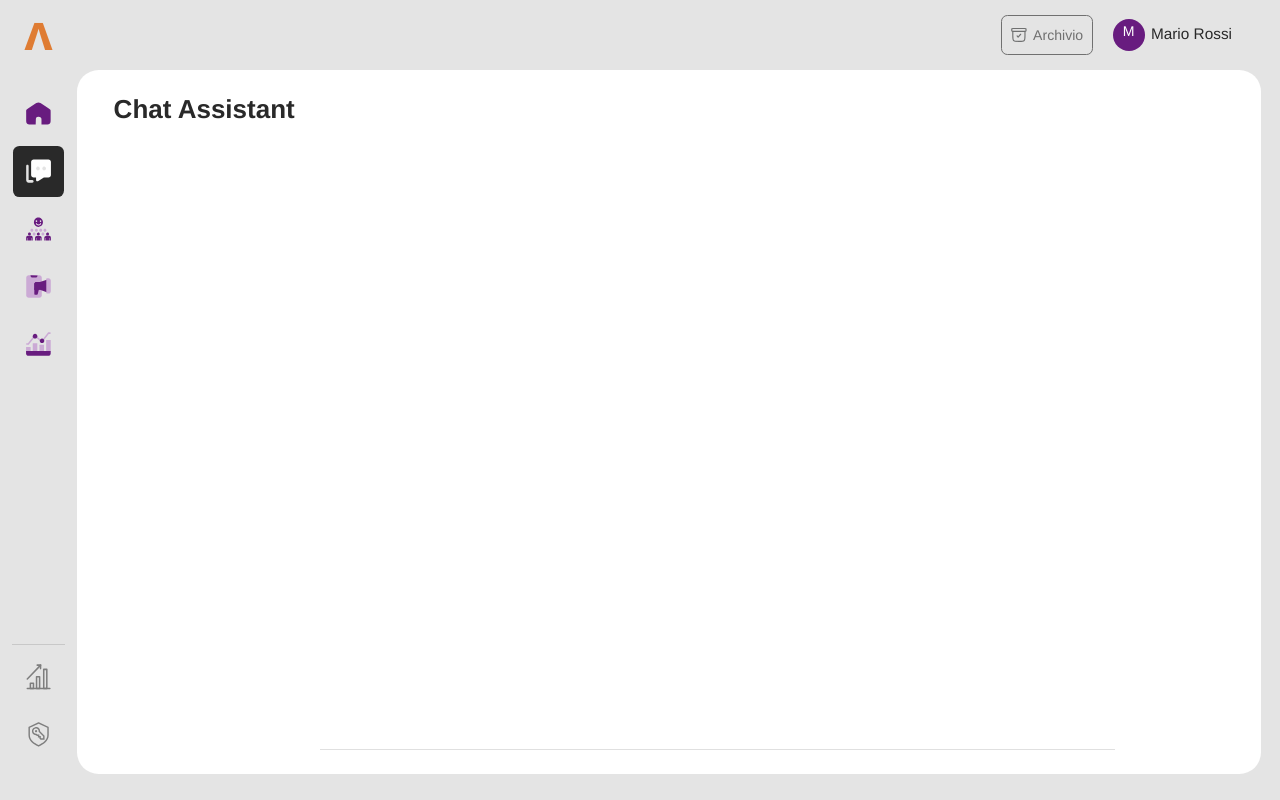
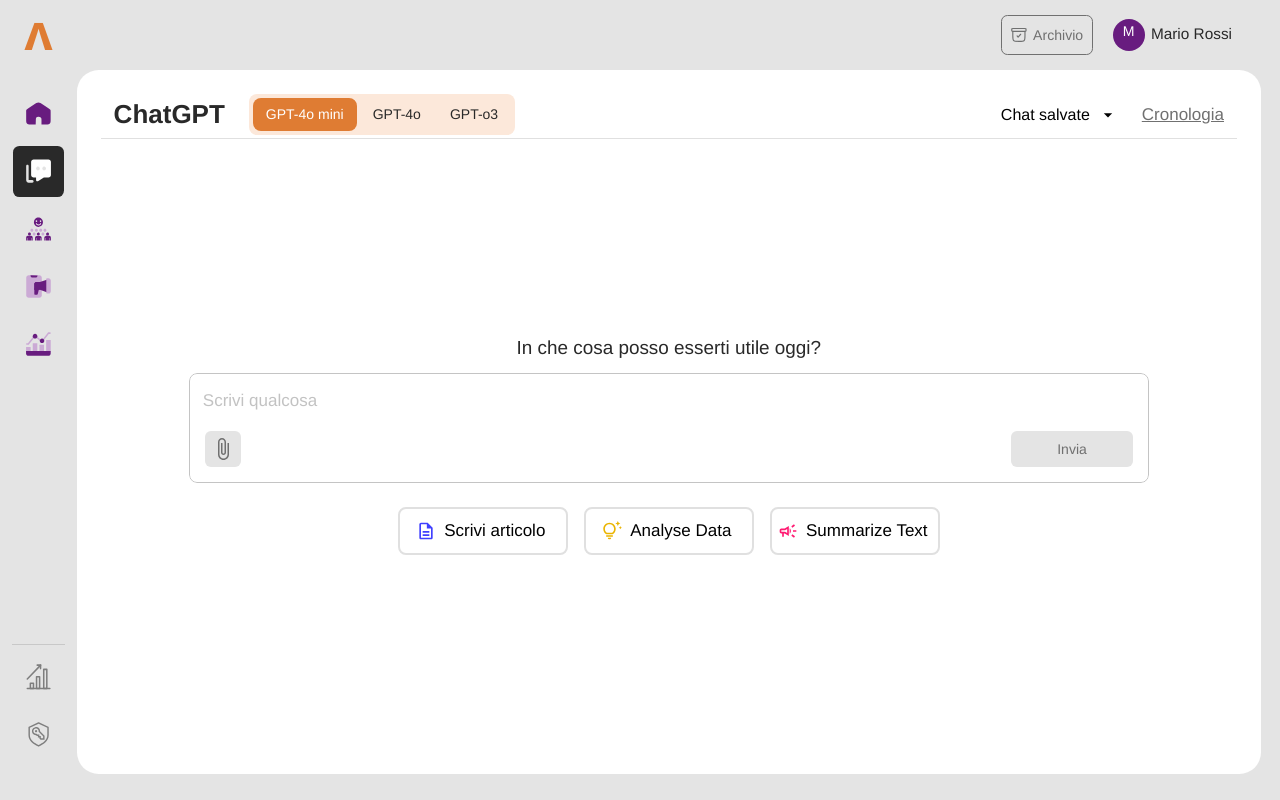
Before and after one commit to AdMind-ai/InvestorAI, a React (Vite) app in the folder frontend/: page /chat-assistant in a window 1280 px wide. Built offline with nearby package versions, Linux system fonts and the light colour scheme.

Commit message:
adding chat page

```diff
--- /dev/null
+++ b/frontend/src/components/OutlinedButton.tsx
@@ -0,0 +1,52 @@
+import React from 'react'
+import { Button } from '@mui/material'
+import { useTheme } from '@mui/material/styles'
+
+interface OutlinedButtonProps {
+  icon?: React.ReactElement // Aqui garantimos que icon é um ReactElement
+  title: string
+  color: number
+}
+
+// Array com as cores desejadas
+const iconColors = ['#4040FF', '#EAB400', '#FF1A72']
+
+const OutlinedButton: React.FC<OutlinedButtonProps> = ({
+  icon,
+  title,
+  color,
+}) => {
+  const theme = useTheme()
+
+  const colorIndex = color
+  const iconColor = iconColors[colorIndex - 1]
+
+  const styledIcon = icon
+    ? React.cloneElement(icon, { sx: { color: iconColor } })
+    : null
+
+  return (
+    <Button
+      variant="outlined"
+      startIcon={styledIcon}
+      sx={{
+        color: 'black',
+        fontSize: '17px',
+        fontWeight: '400',
+        borderRadius: '8px',
+        border: `2px solid ${theme.palette.grey[300]}`,
+        textTransform: 'none',
+        padding: '4px 1px',
+        height: '6vh',
+        '&:hover': {
+          backgroundColor: '#f3f4f6',
+          borderColor: '#9ca3af',
+        },
+      }}
+    >
+      {title}
+    </Button>
+  )
+}
+
+export default OutlinedButton
--- /dev/null
+++ b/frontend/src/components/SimpleDropdown.tsx
@@ -0,0 +1,50 @@
+import React, { useState } from 'react'
+import { Button, Menu, MenuItem, Box } from '@mui/material'
+import ArrowDropDownIcon from '@mui/icons-material/ArrowDropDown'
+
+interface SimpleDropdownProps {
+  title: string
+  options: string[]
+}
+
+const SimpleDropdown: React.FC<SimpleDropdownProps> = ({ title, options }) => {
+  const [anchorEl, setAnchorEl] = useState<null | HTMLElement>(null)
+  const open = Boolean(anchorEl)
+
+  const handleClick = (event: React.MouseEvent<HTMLButtonElement>) => {
+    setAnchorEl(event.currentTarget)
+  }
+
+  const handleClose = () => {
+    setAnchorEl(null)
+  }
+
+  return (
+    <Box sx={{ padding: 0 }}>
+      <Button
+        onClick={handleClick}
+        endIcon={<ArrowDropDownIcon />}
+        sx={{
+          textTransform: 'none',
+          fontWeight: 'regular',
+          color: 'black',
+          fontSize: '16px',
+          padding: '0px 12px',
+          // backgroundColor:'red',
+          width: 'auto',
+        }}
+      >
+        {title}
+      </Button>
+      <Menu anchorEl={anchorEl} open={open} onClose={handleClose}>
+        {options.map((option, index) => (
+          <MenuItem key={index} onClick={handleClose}>
+            {option}
+          </MenuItem>
+        ))}
+      </Menu>
+    </Box>
+  )
+}
+
+export default SimpleDropdown
--- a/frontend/src/pages/Chat.tsx
+++ b/frontend/src/pages/Chat.tsx
@@ -1,29 +1,244 @@
-import React from 'react'
-import { Box, Typography, Divider } from '@mui/material'
+import React, { useState } from 'react'
+import {
+  Box,
+  Typography,
+  Divider,
+  Button,
+  ToggleButton,
+  ToggleButtonGroup,
+  TextField,
+} from '@mui/material'
+import { useTheme } from '@mui/material/styles'
 import Layout from '../layouts/Layout'
+import SimpleDropdown from '../components/SimpleDropdown'
+import OutlinedButton from '../components/OutlinedButton'
 
 // Importação dos ícones
+import AttachFileIcon from '@mui/icons-material/AttachFile'
+import DescriptionOutlinedIcon from '@mui/icons-material/DescriptionOutlined'
+import TipsAndUpdatesOutlinedIcon from '@mui/icons-material/TipsAndUpdatesOutlined'
+import CampaignOutlinedIcon from '@mui/icons-material/CampaignOutlined'
 
 const Chat: React.FC = () => {
+  const theme = useTheme()
+  const [selectedModel, setSelectedModel] = useState('GPT-4o mini')
+
   return (
     <Layout>
       <Box
         sx={{
           display: 'flex',
-          flexWrap: 'wrap',
+          flexDirection: 'column',
           // justifyContent: 'center',
           padding: 'calc(3vh)',
           overflow: 'auto',
           height: '100%',
           width: '100%',
-          rowGap: 'calc(3vh)',
-          columnGap: 'calc(2vw)',
         }}
       >
-        <Typography variant="h2" sx={{ marginLeft: '1vw' }}>
-          Chat Assistant
-        </Typography>
-        <Divider sx={{ width: 'calc(70%)' }} />
+        {/* Title */}
+        <Box
+          sx={{
+            display: 'flex',
+            justifyContent: 'space-between',
+            marginBottom: '0.2vw',
+          }}
+        >
+          <Box sx={{ display: 'flex', alignItems: 'center', gap: 3 }}>
+            <Typography variant="h2" sx={{ marginLeft: '1vw' }}>
+              ChatGPT
+            </Typography>
+
+            <Box
+              sx={{
+                backgroundColor: theme.palette.primary.light,
+                padding: '4px',
+                borderRadius: '8px !important',
+                display: 'inline-flex',
+              }}
+            >
+              <ToggleButtonGroup
+                value={selectedModel}
+                exclusive
+                onChange={(_, newValue) =>
+                  newValue && setSelectedModel(newValue)
+                }
+                sx={{ gap: '4px', maxHeight: '4.2vh' }}
+              >
+                {['GPT-4o mini', 'GPT-4o', 'GPT-o3'].map((model) => (
+                  <ToggleButton
+                    key={model}
+                    value={model}
+                    sx={{
+                      textTransform: 'none',
+                      fontWeight: 'regular',
+                      color: theme.palette.text.primary,
+                      backgroundColor: 'transparent',
+                      borderRadius: '8px !important',
+                      borderColor: 'transparent !important',
+                      padding: '6px 12px',
+                      '&.Mui-selected': {
+                        backgroundColor: theme.palette.primary.main,
+                        color: theme.palette.primary.contrastText,
+                      },
+                      '&:hover': {
+                        backgroundColor: theme.palette.primary.main,
+                        color: theme.palette.primary.contrastText,
+                      },
+                    }}
+                  >
+                    {model}
+                  </ToggleButton>
+                ))}
+              </ToggleButtonGroup>
+            </Box>
+          </Box>
+
+          <Box sx={{ display: 'flex', alignItems: 'center', gap: 2 }}>
+            <SimpleDropdown title="Chat salvate" options={['']} />
+
+            <Typography
+              variant="subtitle1"
+              sx={{
+                marginRight: '1vw',
+                color: theme.palette.text.secondary,
+                textDecoration: 'underline',
+                cursor: 'pointer',
+                '&:hover': {
+                  color: theme.palette.secondary.light,
+                },
+              }}
+              onClick={() => console.log('Click!')}
+            >
+              Cronologia
+            </Typography>
+          </Box>
+        </Box>
+
+        <Divider />
+
+        {/* Main Content */}
+        <Box
+          sx={{
+            display: 'flex',
+            flexDirection: 'column',
+            alignItems: 'center',
+            justifyContent: 'center',
+            height: '100%',
+            // backgroundColor: 'red',
+          }}
+        >
+          {/* Title */}
+          <Typography
+            variant="body2"
+            sx={{
+              color: theme.palette.text.primary,
+              textAlign: 'center',
+            }}
+          >
+            In che cosa posso esserti utile oggi?
+          </Typography>
+
+          {/* Text Area */}
+          <Box
+            sx={{
+              display: 'flex',
+              flexDirection: 'column',
+              gap: '8px',
+              width: '100%',
+              maxWidth: '75vw',
+              marginBottom: '3vh',
+            }}
+          >
+            <Box
+              sx={{
+                position: 'relative',
+                width: '100%',
+                marginTop: '12px',
+              }}
+            >
+              {/* Text Box */}
+              <TextField
+                variant="outlined"
+                fullWidth
+                multiline
+                minRows={1}
+                value={''}
+                placeholder="Scrivi qualcosa"
+                sx={{
+                  fontSize: '10px',
+                  backgroundColor: 'inherit',
+                  borderRadius: '12px',
+                  minHeight: '50px',
+                  '& .MuiOutlinedInput-root': {
+                    borderRadius: '8px',
+                    paddingBottom: '70px',
+                    fontSize: '17px',
+                    minHeight: '50px',
+                    color: theme.palette.text.secondary,
+                    overflow: 'auto',
+                  },
+                }}
+              />
+
+              {/* Attach File Button - Bottom Left */}
+              <Button
+                sx={{
+                  position: 'absolute',
+                  left: '16px',
+                  bottom: '16px',
+                  width: '36px',
+                  height: '36px',
+                  minWidth: '36px',
+                  padding: 0,
+                  borderRadius: '6px',
+                  color: theme.palette.text.secondary,
+                  backgroundColor: theme.palette.background.paper,
+                  display: 'flex',
+                  alignItems: 'center',
+                  justifyContent: 'center',
+                }}
+              >
+                <AttachFileIcon />
+              </Button>
+
+              {/* Send Button - Bottom Right */}
+              <Button
+                variant="contained"
+                disabled
+                sx={{
+                  position: 'absolute',
+                  right: '16px',
+                  bottom: '16px',
+                  borderRadius: '6px',
+                  padding: '6px 16px',
+                  textTransform: 'none',
+                  width: 'calc(9.5vw)',
+                }}
+              >
+                Invia
+              </Button>
+            </Box>
+          </Box>
+
+          <Box sx={{ display: 'flex', gap: 2 }}>
+            <OutlinedButton
+              icon={<DescriptionOutlinedIcon />}
+              title="Scrivi articolo"
+              color={1}
+            />
+            <OutlinedButton
+              icon={<TipsAndUpdatesOutlinedIcon />}
+              title="Analyse Data"
+              color={2}
+            />
+            <OutlinedButton
+              icon={<CampaignOutlinedIcon />}
+              title="Summarize Text"
+              color={3}
+            />
+          </Box>
+        </Box>
       </Box>
     </Layout>
   )
--- a/frontend/src/pages/Home.tsx
+++ b/frontend/src/pages/Home.tsx
@@ -41,7 +41,6 @@
 ]
 
 const Home: React.FC = () => {
-
   return (
     <Layout>
       <Box
```
Also changed, not shown: frontend/src/components/HomeCard.tsx (+3 -4 lines).
